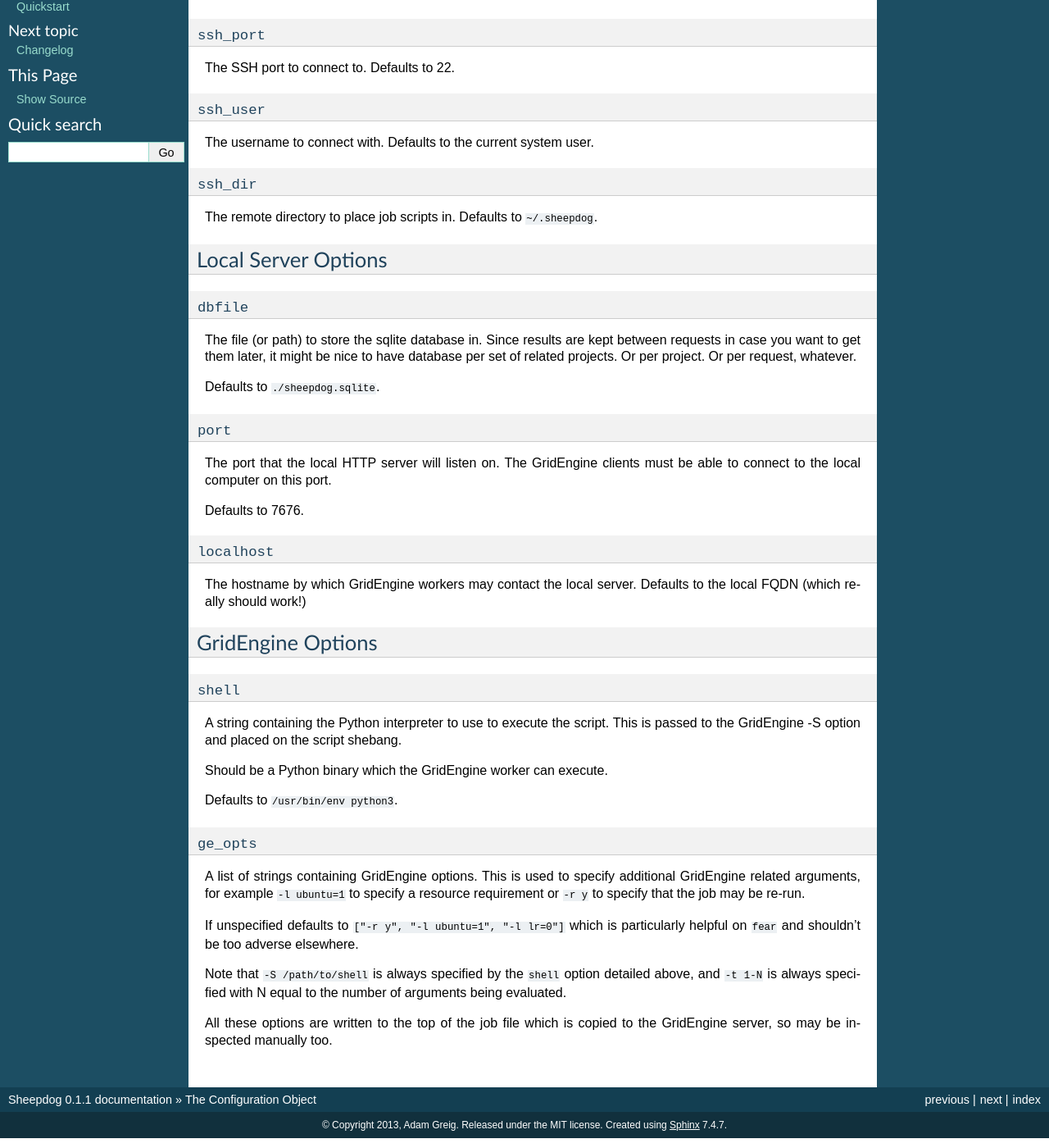
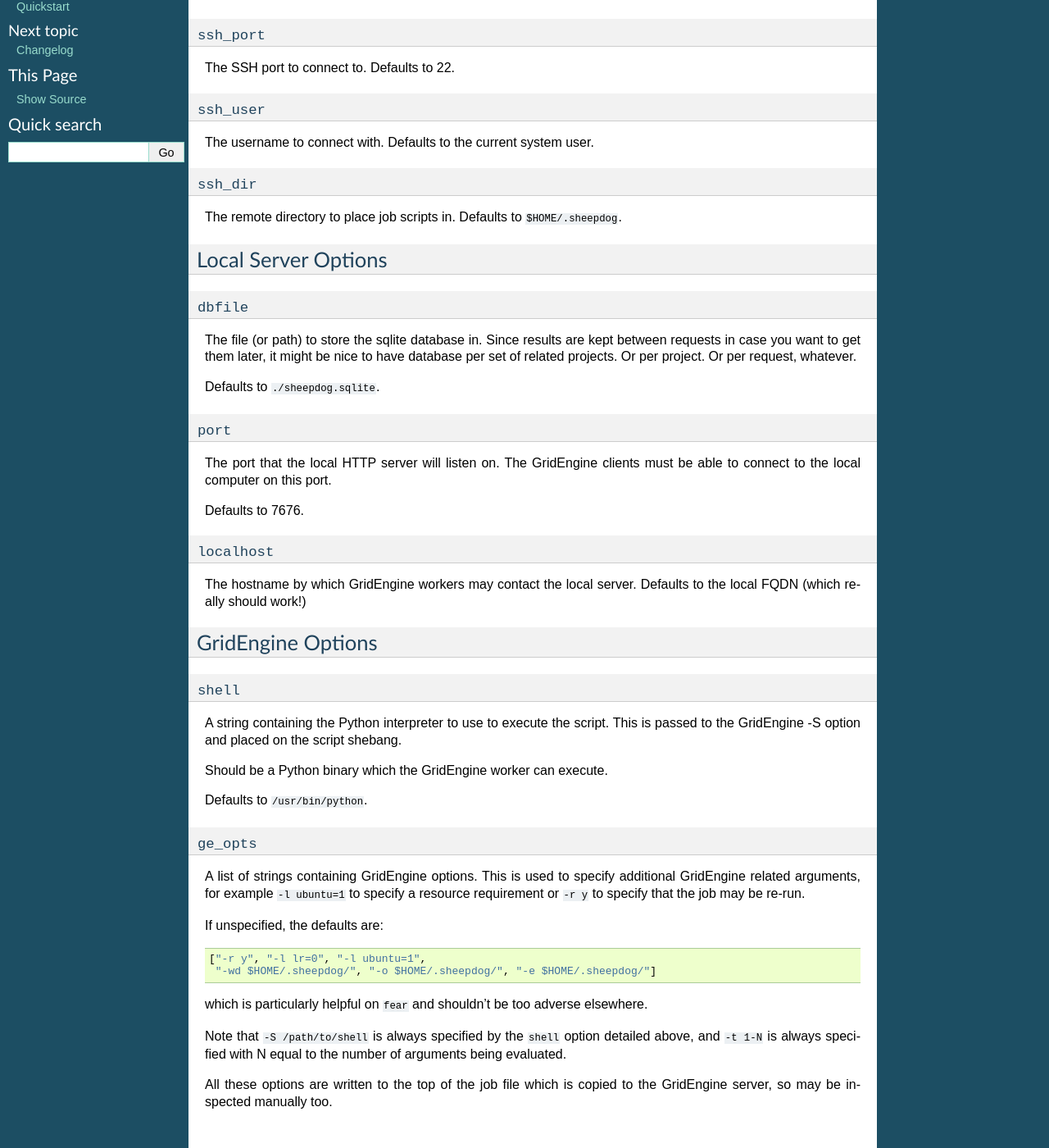
Before and after one commit to adamgreig/sheepdog, a Sphinx documentation site: the page built from docs/configuration.rst, in a window 1280 px wide and 1400 px high, scrolled down 319 px. Shown: the whole window at 82% size. Built offline with Sphinx 7.4.7, drawn with Linux system fonts in a browser that asks for light colours.

Commit message:
Update documentation a little

```diff
--- a/docs/configuration.rst
+++ b/docs/configuration.rst
@@ -24,7 +24,7 @@ The username to connect with. Defaults to the current system user.
 
 ``ssh_dir``
 ^^^^^^^^^^^
-The remote directory to place job scripts in. Defaults to ``~/.sheepdog``.
+The remote directory to place job scripts in. Defaults to ``$HOME/.sheepdog``.
 
 Local Server Options
 --------------------
@@ -59,7 +59,7 @@ is passed to the GridEngine -S option and placed on the script shebang.
 
 Should be a Python binary which the GridEngine worker can execute.
 
-Defaults to ``/usr/bin/env python3``.
+Defaults to ``/usr/bin/python``.
 
 ``ge_opts``
 ^^^^^^^^^^^
@@ -67,8 +67,15 @@ A list of strings containing GridEngine options. This is used to specify
 additional GridEngine related arguments, for example ``-l ubuntu=1`` to specify
 a resource requirement or ``-r y`` to specify that the job may be re-run.
 
-If unspecified defaults to ``["-r y", "-l ubuntu=1", "-l lr=0"]`` which is
-particularly helpful on ``fear`` and shouldn't be too adverse elsewhere.
+If unspecified, the defaults are:
+
+.. code-block:: python
+
+    ["-r y", "-l lr=0", "-l ubuntu=1",
+     "-wd $HOME/.sheepdog/", "-o $HOME/.sheepdog/", "-e $HOME/.sheepdog/"]
+
+which is particularly helpful on ``fear`` and shouldn't be too adverse
+elsewhere.
 
 Note that ``-S /path/to/shell`` is always specified by the ``shell`` option
 detailed above, and ``-t 1-N`` is always specified with N equal to the number
```
Also changed, not shown: docs/quickstart.rst (+9 -0 lines).
